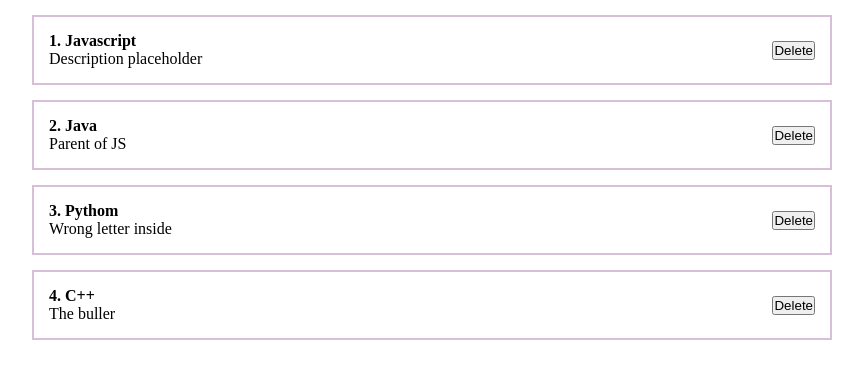
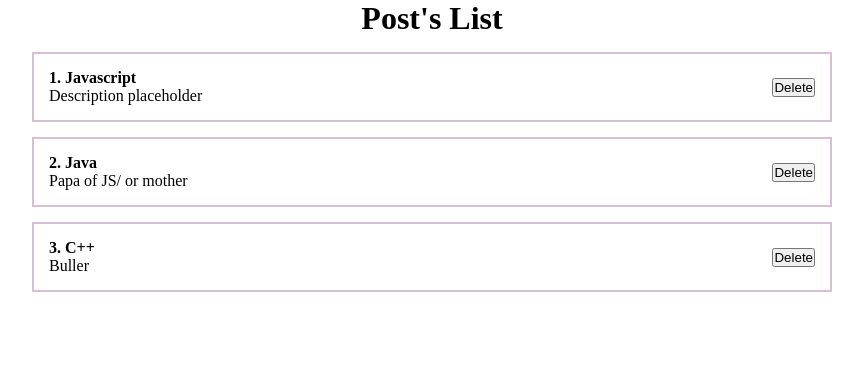
Before and after one commit to Semburg/react_some_app, a React (Create React App) app: page / in a window 1280 px wide. Shown: the top 378 px of the page, without its empty margins (208-1071 px from the left). Built offline with nearby package versions, Linux system fonts and the light colour scheme.

Commit message:
array of object for posts creation

```diff
--- a/src/App.js
+++ b/src/App.js
@@ -1,4 +1,4 @@
-import React from 'react';
+import React, { useState } from 'react';
 // import ClassCounter from './components/ClassCounter';
 // import Counter from './components/Counter';
 import PostItem from './components/PostItem';
@@ -9,25 +9,22 @@
 
 function App() {
 
-  // const [value, setValue] = useState('Input Text')
+  const [posts, setPosts] = useState([
+    { id: 1, title: 'Javascript', body: 'Description placeholder' },
+    { id: 2, title: 'Java', body: 'Papa of JS/ or mother' },
+    { id: 3, title: 'C++', body: 'Buller' },
 
+  ])
 
 
   return (
     <div className="App">
+      <h1 style={{textAlign:'center'}}>Post's List</h1>
+    {posts.map(post=>
 
-      <PostItem
-        post={{ id: 1, title: 'Javascript', body: 'Description placeholder' }} />
+        <PostItem post={post} key={post.id} />
 
-      <PostItem
-        post={{ id: 2, title: 'Java', body: 'Parent of JS' }} />
-
-      <PostItem
-        post={{ id: 3, title: 'Pythom', body: 'Wrong letter inside' }} />
-
-      <PostItem
-        post={{ id: 4, title: 'C++', body: 'The buller' }} />
-
+    )}
 
 
     </div>
```
